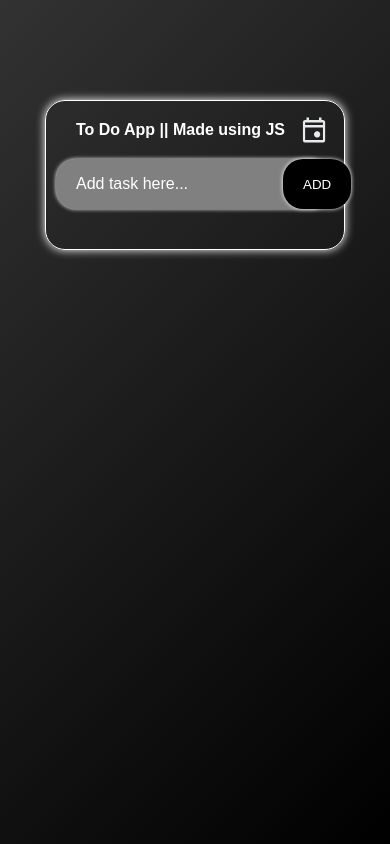
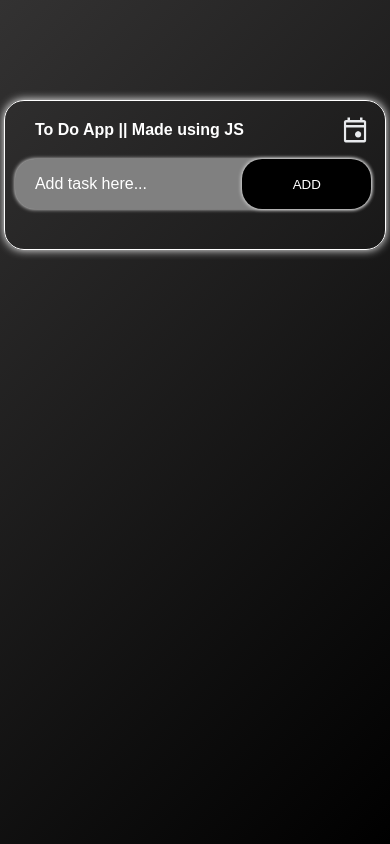
Before and after one commit to Spyd3r05/ToDoApp, a website built with Vite: page index.html in a window 390 px wide. Built offline with nearby package versions, Linux system fonts and the light colour scheme.

Commit message:
Update responsive styles in style.css

```diff
--- a/src/style.css
+++ b/src/style.css
@@ -130,7 +130,8 @@ ul li span:hover{
 
 @media screen and (max-width:450px){
   #app{
-    width: 300px;
+    width: 98vw;
+    margin-left: auto;
   }
   .title{
     font-size: 16px;
@@ -139,4 +140,8 @@ ul li span:hover{
     width: 30px;
     height: 30px;
   }
+   .add-task{
+   float: right;
+   right: 5px;
+  }
 }
```
